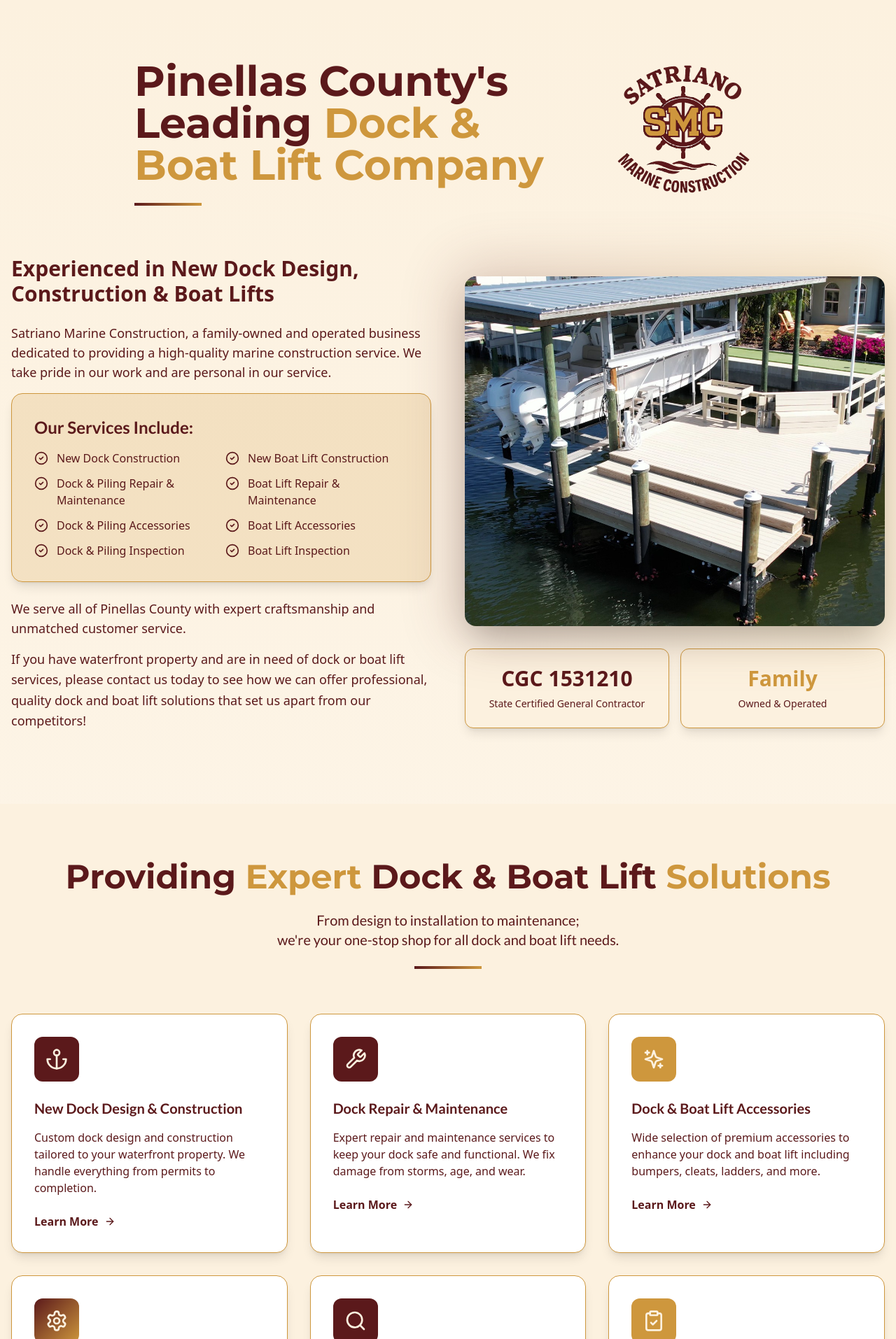
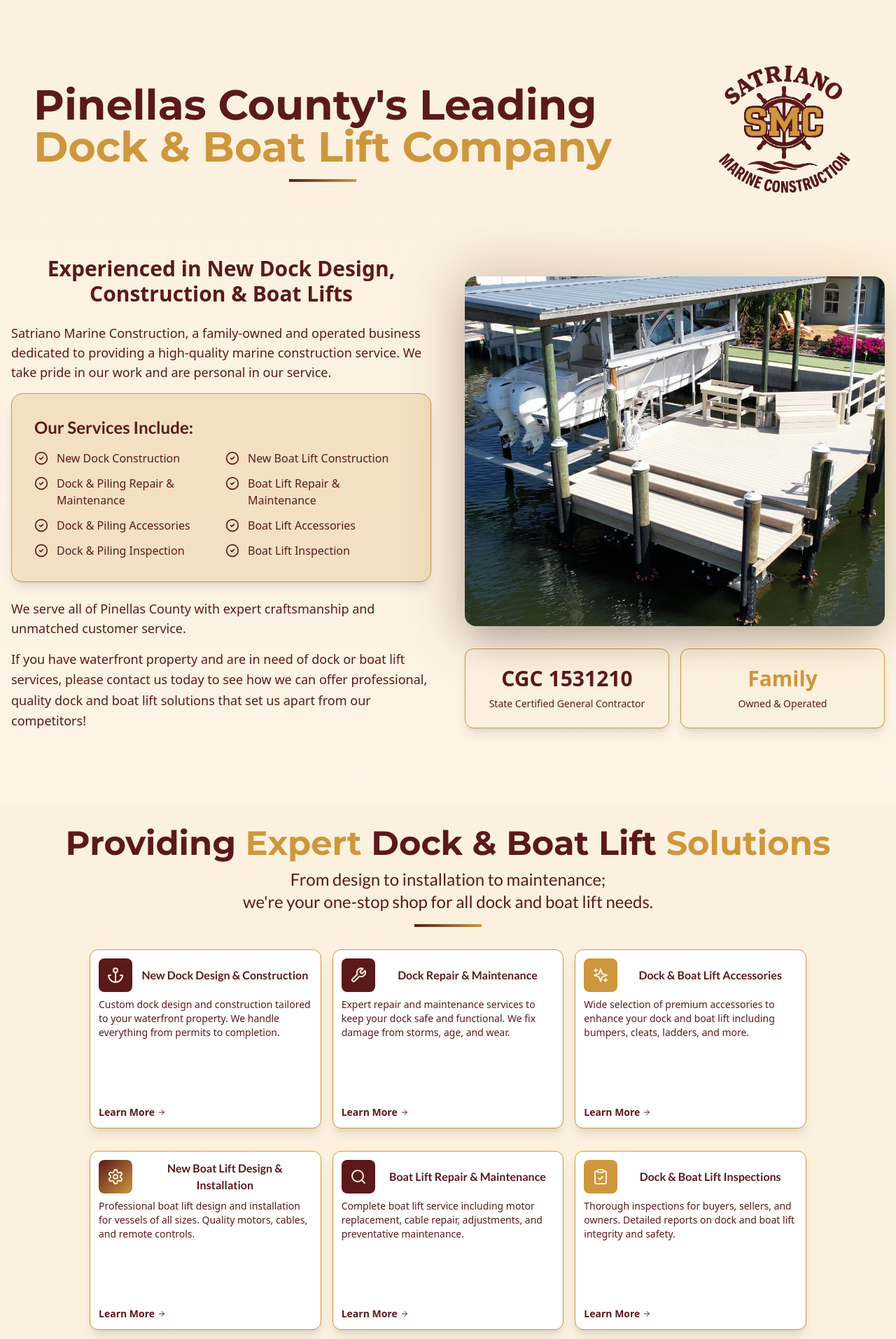
Before and after one commit to Millenium-AI/satriano, a React (Vite) app: page / in a window 1280 px wide. Shown: the part 866-2780 px from the top of the page at 70% size. Built offline with nearby package versions, Linux system fonts and the light colour scheme; a web font is replaced by a local one.

Commit message:
size tings

```diff
--- a/src/components/About.tsx
+++ b/src/components/About.tsx
@@ -5,9 +5,11 @@
 import side from '../assets/Side.jpg';
 import logo from '../assets/SMClogoNO.svg';
 
+
 export default function About() {
   const ref = useRef<HTMLElement>(null);
   const isVisible = useIntersectionObserver(ref, 0.1);
+
 
   const dockServices = [
     { name: 'New Dock Construction', slug: 'new-dock-design-construction' },
@@ -16,12 +18,14 @@
     { name: 'Dock & Piling Inspection', slug: 'dock-boat-lift-inspections' },
   ];
 
+
   const boatLiftServices = [
     { name: 'New Boat Lift Construction', slug: 'new-boat-lift-design-installation' },
     { name: 'Boat Lift Repair & Maintenance', slug: 'boat-lift-repair-maintenance' },
     { name: 'Boat Lift Accessories', slug: 'dock-boat-lift-accessories' },
     { name: 'Boat Lift Inspection', slug: 'dock-boat-lift-inspections' }
   ];
+
 
   return (
     <section
@@ -35,13 +39,15 @@
             isVisible ? 'opacity-100 translate-y-0' : 'opacity-0 translate-y-10'
           }`}
         >
-          <div className="flex items-center justify-center md:gap-4 max-w-4xl mx-auto">
+          <div className="flex items-center justify-center md:gap-4 max-w-full lg:max-w-7xl mx-auto px-4 lg:px-8">
             <div className="text-center md:text-left md:flex-1">
-              <h2 className="text-3xl xs:text-4xl sm:text-5xl md:text-5xl lg:text-6xl font-montserrat font-bold text-burgundy mb-4 text-balance">
-                Pinellas County's Leading
-                <span className="text-gold"> Dock & Boat Lift Company</span>
-              </h2>
-              <div className="w-24 h-1 bg-gradient-to-r from-burgundy to-gold mx-auto md:mx-0 mt-6" />
+              <div className="inline-block">
+                <h2 className="text-3xl xs:text-4xl sm:text-5xl md:text-5xl lg:text-6xl font-montserrat font-bold text-burgundy mb-4">
+                  Pinellas County's Leading
+                  <span className="text-gold block"> Dock & Boat Lift Company</span>
+                </h2>
+                <div className="w-24 h-1 bg-gradient-to-r from-burgundy to-gold mx-auto mt-2" />
+              </div>
             </div>
 
             <img
@@ -52,13 +58,14 @@
           </div>
         </div>
 
+
         <div className="grid lg:grid-cols-2 gap-12 items-center">
           <div
             className={`transition-all duration-1000 delay-200 ${
               isVisible ? 'opacity-100 translate-x-0' : 'opacity-0 -translate-x-10'
             }`}
           >
-            <h3 className="text-xl xs:text-2xl sm:text-3xl md:text-2xl lg:text-3xl font-bold text-burgundy mb-4 xs:mb-6">
+            <h3 className="text-xl xs:text-2xl sm:text-3xl md:text-2xl lg:text-3xl font-bold text-burgundy mb-4 xs:mb-6 text-center">
               Experienced in New Dock Design, Construction & Boat Lifts
             </h3>
             <p className="text-base md:text-lg text-burgundy mb-4 leading-relaxed">
@@ -66,6 +73,7 @@
               dedicated to providing a high-quality marine construction service.
               We take pride in our work and are personal in our service.
             </p>
+
 
             <div className="bg-gold/20 p-8 rounded-2xl border border-gold shadow-lg mb-6">
               <h4 className="text-2xl font-lato font-bold text-burgundy mb-4">
@@ -96,6 +104,7 @@
                   ))}
                 </div>
 
+
                 <div className="space-y-3">
                   {boatLiftServices.map((service, index) => (
                     <div
@@ -122,6 +131,7 @@
               </div>
             </div>
 
+
             <p className="text-base md:text-lg text-burgundy mb-4 leading-relaxed">
               We serve all of Pinellas County with expert craftsmanship and
               unmatched customer service.
@@ -133,6 +143,7 @@
               apart from our competitors!
             </p>
           </div>
+
 
           <div
             className={`transition-all duration-1000 delay-400 ${
--- a/src/components/Services.tsx
+++ b/src/components/Services.tsx
@@ -11,10 +11,14 @@
 } from 'lucide-react';
 import { useIntersectionObserver } from '../hooks/useIntersectionObserver';
 
+
+
 export default function Services() {
   const ref = useRef<HTMLElement>(null);
   const isVisible = useIntersectionObserver(ref, 0.1);
   const navigate = useNavigate();
+
+
 
   const services = [
     {
@@ -67,54 +71,59 @@
     },
   ];
 
+
+
   return (
-    <section id="services" ref={ref} className="hidden lg:block py-20 bg-cream">
-      <div className="container mx-auto px-4">
+    <section id="services" ref={ref} className="hidden lg:flex lg:flex-col lg:h-screen bg-cream py-8">
+      <div className="container mx-auto px-4 flex flex-col h-full max-h-screen">
         <div
-          className={`text-center mb-16 transition-all duration-1000 ${
+          className={`text-center mb-8 flex-shrink-0 transition-all duration-1000 ${
             isVisible ? 'opacity-100 translate-y-0' : 'opacity-0 translate-y-10'
           }`}
         >
-          <h2 className="text-4xl md:text-5xl font-montserrat font-bold text-burgundy mb-4 leading-tight">
+          <h2 className="text-4xl xl:text-5xl font-montserrat font-bold text-burgundy mb-3 leading-tight">
             Providing <span className="text-gold">Expert</span> Dock & Boat Lift{' '}
             <span className="text-gold">Solutions</span>
           </h2>
-          <h3 className="text-xl font-lato text-burgundy max-w-3xl mx-auto mt-6">
+          <h3 className="text-xl xl:text-2xl font-lato text-burgundy max-w-3xl mx-auto mt-3">
             From design to installation to maintenance;
             <br />
             we're your one-stop shop for all dock and boat lift needs.
           </h3>
-          <div className="w-24 h-1 bg-gradient-to-r from-burgundy to-gold mx-auto mt-6"></div>
+          <div className="w-24 h-1 bg-gradient-to-r from-burgundy to-gold mx-auto mt-4"></div>
         </div>
 
-        <div className="grid md:grid-cols-2 lg:grid-cols-3 gap-8">
-          {services.map((service, index) => {
+
+
+        <div className="grid md:grid-cols-2 lg:grid-cols-3 gap-4 flex-1 min-h-0 max-w-5xl mx-auto">          {services.map((service, index) => {
             const Icon = service.icon;
             return (
               <div
                 key={service.slug}
-                className={`group bg-white p-8 rounded-2xl shadow-lg hover:shadow-2xl transition-all duration-500 border border-gold hover:border-burgundy ${
+                className={`group bg-white p-3 rounded-xl shadow-lg hover:shadow-2xl transition-all duration-500 border border-gold hover:border-burgundy flex flex-col max-h-64 ${
                   isVisible
                     ? 'opacity-100 translate-y-0'
                     : 'opacity-0 translate-y-10'
                 }`}
                 style={{ transitionDelay: `${index * 100}ms` }}
               >
-                <div
-                  className={`w-16 h-16 bg-gradient-to-br ${service.color} rounded-xl flex items-center justify-center mb-6 group-hover:scale-110 transition-transform`}
-                >
-                  <Icon className="w-8 h-8 text-cream" />
+                <div className="flex items-center gap-2 mb-2">
+                  <div
+                    className={`w-12 h-12 bg-gradient-to-br ${service.color} rounded-lg flex items-center justify-center group-hover:scale-110 transition-transform flex-shrink-0`}
+                  >
+                    <Icon className="w-6 h-6 text-cream" />
+                  </div>
+                  <h3 className="text-sm xl:text-base font-lato font-bold text-burgundy leading-tight flex-1 text-center">
+                    {service.title}
+                  </h3>
                 </div>
-                <h3 className="text-xl font-lato font-bold text-burgundy mb-4">
-                  {service.title}
-                </h3>
-                <p className="text-burgundy mb-6">{service.description}</p>
+                <p className="text-xs xl:text-sm text-burgundy mb-2 flex-grow">{service.description}</p>
                 <button
                   onClick={() => navigate(`/services/${service.slug}`)}
-                  className="text-burgundy font-semibold flex items-center gap-2 group-hover:gap-3 transition-all hover:text-gold"
+                  className="text-burgundy text-xs xl:text-sm font-semibold flex items-center gap-1 group-hover:gap-2 transition-all hover:text-gold mt-auto"
                 >
                   Learn More
-                  <ArrowRight className="w-4 h-4" />
+                  <ArrowRight className="w-3 h-3" />
                 </button>
               </div>
             );
```
